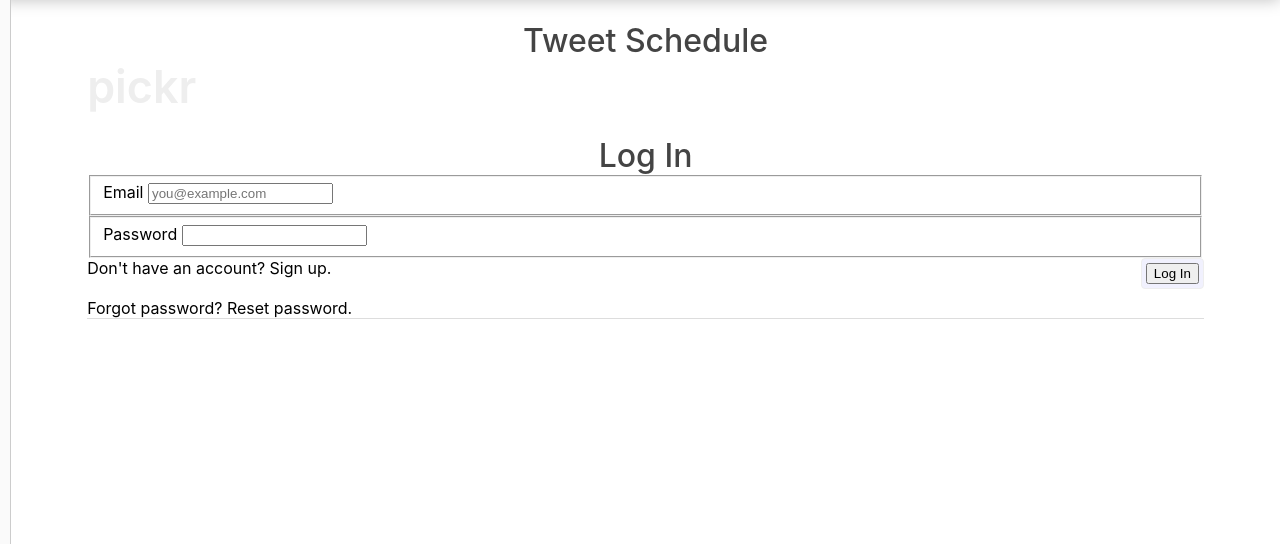
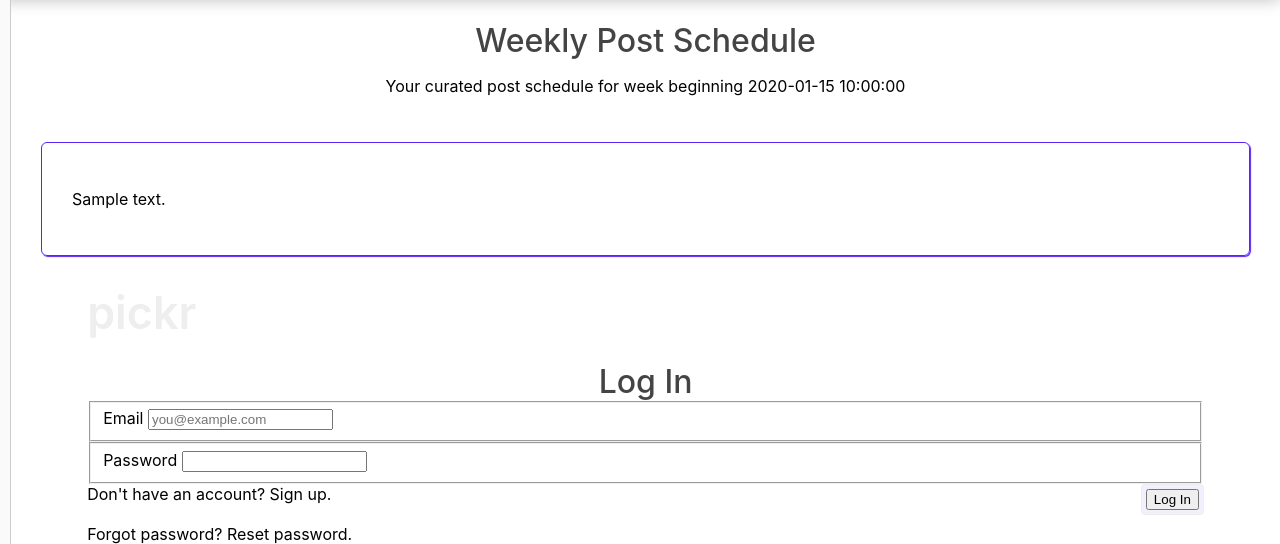
Before and after one commit to ajbanks/pickr-post, a Flask app: template pickr_flask/templates/weekly_schedule.html in a window 1280 px wide. Shown: the part 65-609 px from the top of the page. Run offline with Flask 3, Linux system fonts and the light colour scheme; the template is opened without the code that fills it: most values are stand-ins (such as "Sample title", 1, 10 or a date in 2020); parts of the project's set-up code (start-up, migrations or seed data) failed here and were passed over; some libraries are stand-ins or nearby versions; some web fonts are replaced.

Commit message:
tabbed schedule

```diff
--- a/pickr_flask/routes.py
+++ b/pickr_flask/routes.py
@@ -1,4 +1,5 @@
 import random
+import datetime as dt
 from datetime import datetime, timedelta, timezone
 from urllib.parse import urlencode
 from uuid import UUID
@@ -488,6 +489,7 @@ def weekly_schedule():
     return render_template(
         "weekly_schedule.html",
         schedule_text=schedule.schedule_text,
+        week_date=(dt.datetime.today() - dt.timedelta(days=dt.datetime.today().weekday() % 7)).strftime("%Y-%m-%d"),
         generated_post_fragment=schedule_frag
     )
 
@@ -495,9 +497,10 @@ def weekly_schedule():
 @app.route("/weekly_post/<week_day>", methods=["GET"])
 @login_required
 def weekly_post(week_day: int = None):
-    print('--------weekly_post--------')
+    print('--------weekly_post--------', week_day)
     if week_day is None:
         week_day = datetime.now().isocalendar().weekday - 1
+        print(week_day)
     else:
         week_day = int(week_day)
     # TODO: fix bad query patterns (N+1 select)
@@ -507,7 +510,7 @@ def weekly_post(week_day: int = None):
     if schedule is None:
         print('return None')
         return None
-
+    print('HIIIIIIIIIIII')
     # show posts in this "Schedule" that are for this weekday
     scheduled_posts = filter(
         lambda p: p.scheduled_day == week_day,
@@ -548,6 +551,7 @@ def weekly_post(week_day: int = None):
             {post_html_fragment}
         </div>
     """
+    print(schedule_html)
     return schedule_html
 
 
--- a/pickr_flask/templates/weekly_schedule.html
+++ b/pickr_flask/templates/weekly_schedule.html
@@ -22,8 +22,13 @@
             {% endif %}
         {% endwith %}
         <div class="container">
-            <h1>Tweet Schedule</h1>
+            <h1>Weekly Post Schedule</h1>
+            <p>Your curated post schedule for week beginning {{week_date}}</p>
         </div>
+        <div class="user-account">
+            <p>{{ schedule_text}}</p>
+        </div>
+
         <div id="tabs" class="topic">
             <div class="tab-list" role="tablist">
                 <button hx-trigger="load" hx-get="/weekly_post/0" hx-target="#tabs" role="tab" aria-selected="true" aria-controls="tab-content" class="selected">Monday</button>
```
